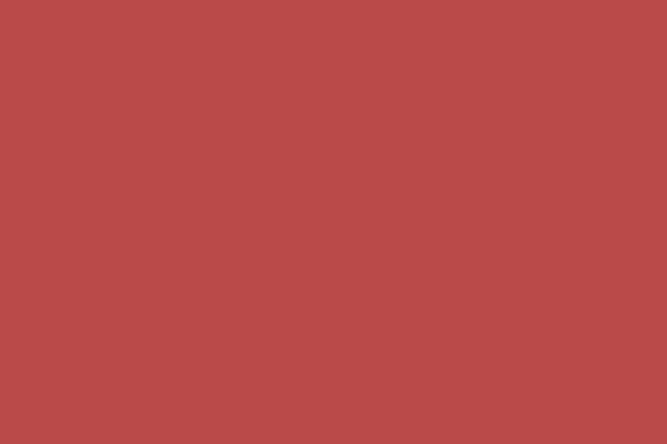
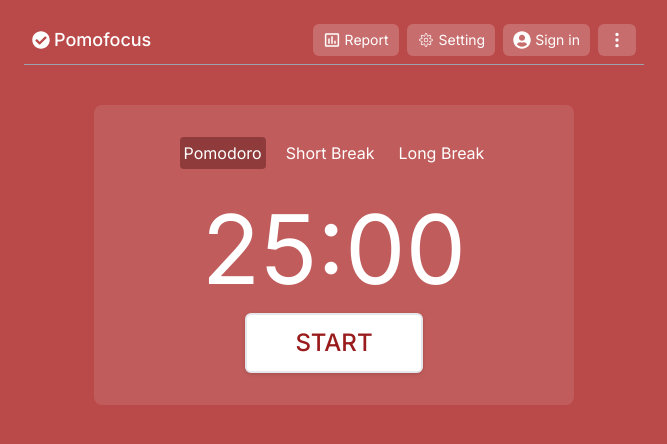
Before and after one commit to DuyBui1993/pomodoro, a Next.js app: page /oanh/pomodoro in a window 1280 px wide. Shown: the top 444 px of the page, without its empty margins (306-973 px from the left). Built offline with nearby package versions, Linux system fonts and the light colour scheme.

Commit message:
init CountDown

```diff
--- a/src/app/oanh/pomodoro/page.tsx
+++ b/src/app/oanh/pomodoro/page.tsx
@@ -1,9 +1,13 @@
 import * as React from 'react';
-
+import { Header } from '@/components/oanh/Header';
+import { CountDown } from '@/components/oanh/CountDown';
 const HomePage = () => {
   return (
     <div className="h-screen bg-[rgb(186,73,73)]">
-      <div className="mx-auto p-4"></div>
+      <div className="mx-auto p-4">
+        <Header />
+        <CountDown />
+      </div>
     </div>
   );
 };
--- /dev/null
+++ b/src/components/oanh/CountDown.tsx
@@ -0,0 +1,69 @@
+'use client';
+import * as React from 'react';
+import { TabCountDown } from '@/components/oanh/TabCountDown';
+
+const TABS = [
+  {
+    id: 1,
+    label: 'Pomodoro',
+    initialValue: '25:00',
+    value: 25 * 60,
+  },
+  {
+    id: 2,
+    label: 'Short Break',
+    initialValue: '05:00',
+    value: 5 * 60,
+  },
+  {
+    id: 3,
+    label: 'Long Break',
+    initialValue: '15:00',
+    value: 15 * 60,
+  },
+];
+
+const convertSecondsToTime = (seconds: number) => {
+  const minutes = Math.floor(seconds / 60);
+  const remainingSeconds = seconds % 60;
+  return `${minutes.toString().padStart(2, '0')}:${remainingSeconds.toString().padStart(2, '0')}`;
+};
+export const CountDown = () => {
+  const [activeTab, setActiveTab] = React.useState(TABS[0].id);
+  const activeItem = TABS.findIndex((tab) => tab.id === activeTab);
+  const [currentTime, setCurrentTime] = React.useState(TABS[activeItem].value);
+
+  return (
+    <div>
+      <div className="mx-auto mt-10 h-[300px] w-[480px] justify-center rounded-[8px] bg-white bg-opacity-10">
+        <div className="mx-auto mt-4 flex justify-center gap-4 p-2 text-white">
+          {TABS.map((tabItem) => (
+            <TabCountDown
+              onClick={() => {
+                setActiveTab(tabItem.id);
+                setCurrentTime(tabItem.value);
+              }}
+              active={activeTab === tabItem.id}
+              key={tabItem.id}
+              label={tabItem.label}
+            />
+          ))}
+        </div>
+        <div className="mx-auto mt-4 flex justify-center p-2 text-8xl text-white">
+          {convertSecondsToTime(currentTime)}
+        </div>
+
+        <div className="flex items-center justify-center">
+          <button
+            onClick={() => {
+              setCurrentTime(currentTime - 1);
+            }}
+            className="bordered mt-2 rounded-md border-2 bg-white p-4 px-12 py-3 text-2xl font-medium text-red-800 drop-shadow"
+          >
+            START
+          </button>
+        </div>
+      </div>
+    </div>
+  );
+};
--- /dev/null
+++ b/src/components/oanh/Header.tsx
@@ -0,0 +1,24 @@
+import * as React from 'react';
+import { IconButton } from '@/components/oanh/IconButton';
+import { MdInsertChartOutlined } from 'react-icons/md';
+import { CiSettings } from 'react-icons/ci';
+import { FaUserCircle } from 'react-icons/fa';
+import { BsThreeDotsVertical } from 'react-icons/bs';
+import { FaCheckCircle } from 'react-icons/fa';
+
+export const Header = () => {
+  return (
+    <div className="mx-auto flex max-w-[620px] items-center justify-between border-b-[1px] border-b-gray-400 p-2 text-white">
+      <div className="logo flex items-center space-x-1 text-lg">
+        <FaCheckCircle />
+        <span className="font-medium">Pomofocus</span>
+      </div>
+      <div className="actions flex gap-2">
+        <IconButton icon={<MdInsertChartOutlined fontSize={18} />} text="Report" />
+        <IconButton icon={<CiSettings fontSize={18} />} text="Setting" />
+        <IconButton icon={<FaUserCircle fontSize={18} />} text="Sign in" />
+        <IconButton icon={<BsThreeDotsVertical fontSize={18} />} text="" />
+      </div>
+    </div>
+  );
+};
--- /dev/null
+++ b/src/components/oanh/IconButton.tsx
@@ -0,0 +1,19 @@
+import * as React from 'react';
+
+interface Props {
+  icon: React.ReactNode;
+  text: string;
+  onClick?: () => void;
+}
+
+export const IconButton = ({ icon, text, onClick }: Props) => {
+  return (
+    <div
+      onClick={onClick}
+      className="flex cursor-pointer items-center space-x-1 rounded-md bg-white bg-opacity-20 px-2.5 py-1.5 text-sm"
+    >
+      <div>{icon}</div>
+      {text && <div>{text}</div>}
+    </div>
+  );
+};
--- /dev/null
+++ b/src/components/oanh/TabCountDown.tsx
@@ -0,0 +1,14 @@
+import * as React from 'react';
+
+// @ts-ignore
+export const TabCountDown = ({ label, active, onClick }) => {
+  return (
+    <div onClick={onClick} className="cursor-pointer">
+      <div
+        className={`text-l mx-auto mt-6 rounded-[4px] bg-opacity-40 p-1 ${active ? 'bg-red-950' : ''}`}
+      >
+        {label}
+      </div>
+    </div>
+  );
+};
```
